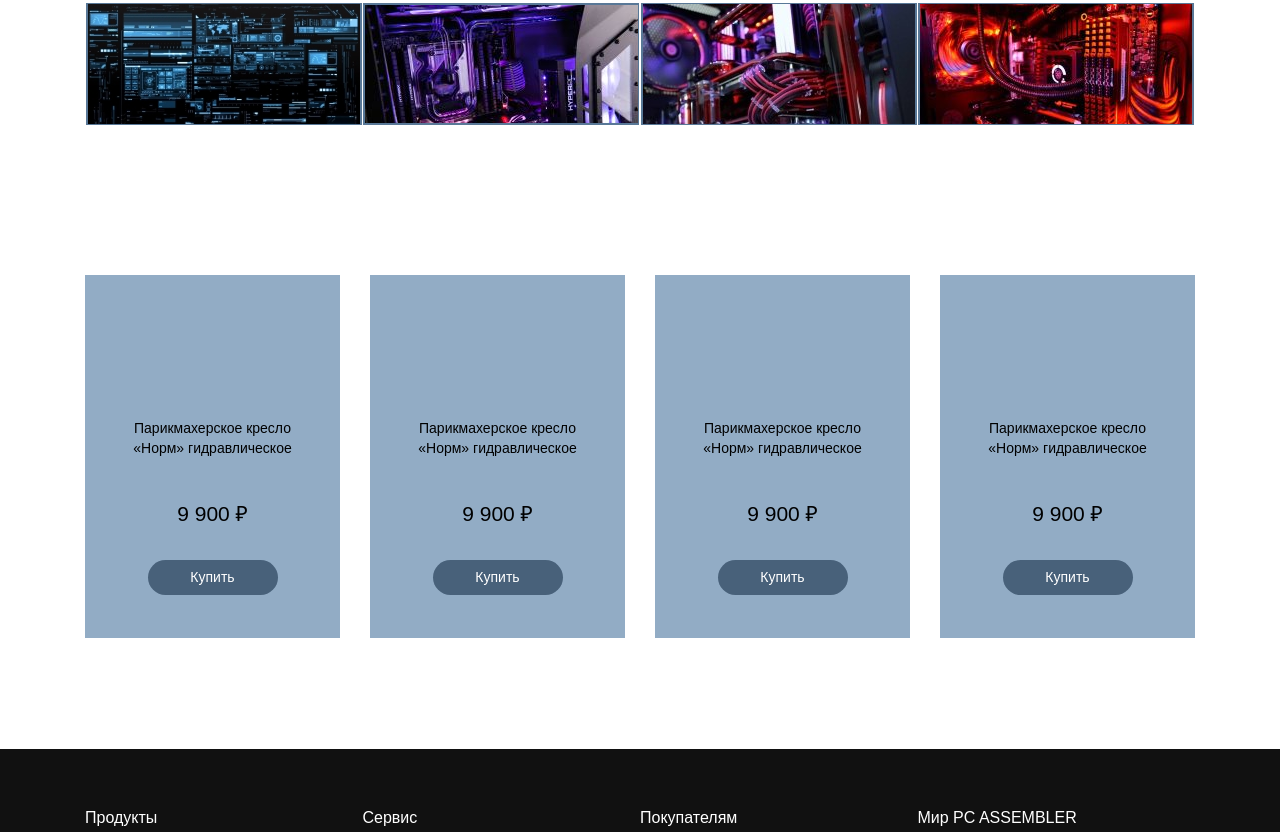
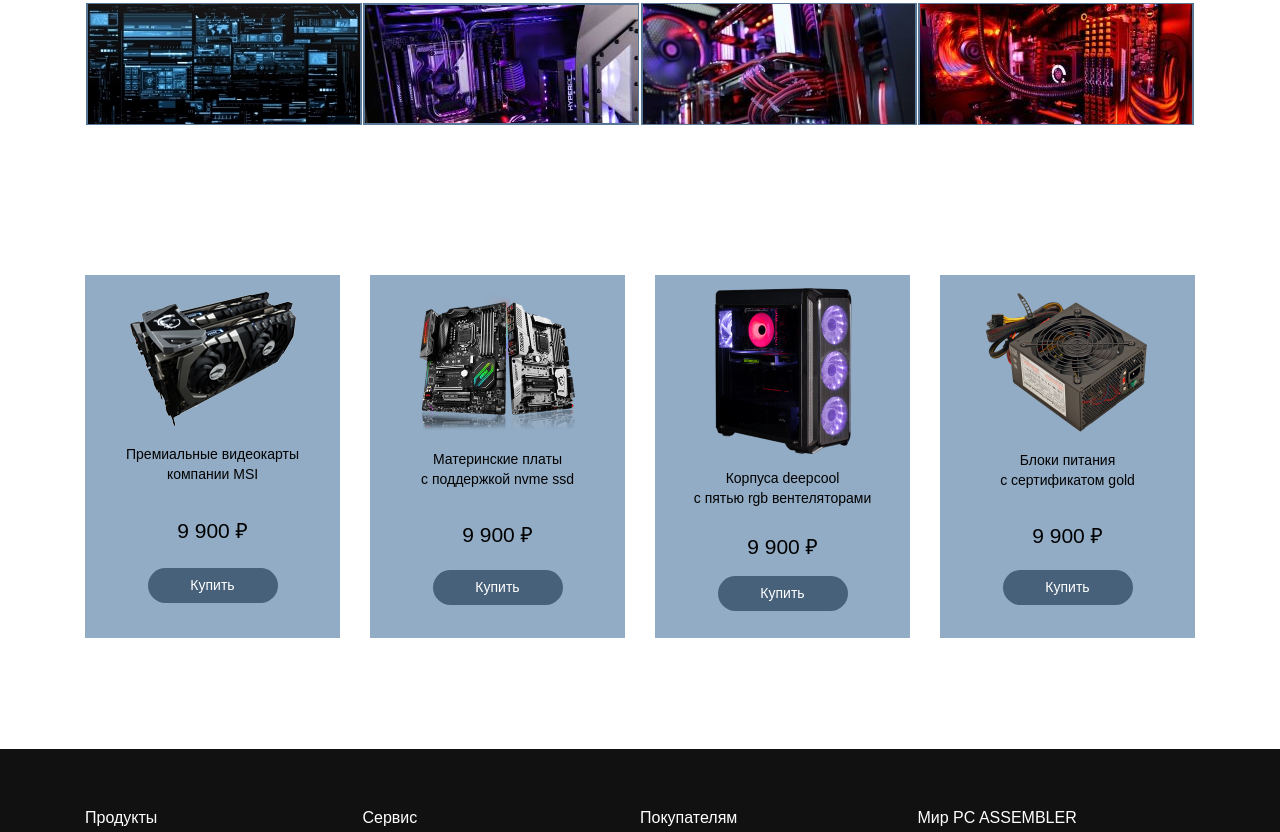
Before and after one commit to alekss-cv/pc_assembler.github.io, a plain HTML site: page index.html in a window 1280 px wide. Shown: the part 1897-2729 px from the top of the page. Drawn offline with Linux system fonts and the light colour scheme.

Commit message:
Update index.html

```diff
--- a/index.html
+++ b/index.html
@@ -38,7 +38,7 @@
           <li class="nav_item"><a href="#">Фотографии</a></li>
           <li class="nav_item"><a href="#">Спецификации</a></li>
           <li class="nav_item"><a href="#">Апгрейд</a></li>
-          <li class="nav_item"><a href="#">Мебель</a></li>
+          <li class="nav_item"><a href="#">Модели</a></li>
         </ul>
     </nav>
   </header>
@@ -57,28 +57,28 @@
     <div class="container_set_all">
     <div class="container_set">
       <div class="set_img set_1"></div>
-      <div class="container_text">Парикмахерское кресло <br>«Норм» гидравлическое</div>
+      <div class="container_text">Премиальные видеокарты<br>компании MSI</div>
       <div class="price">9 900 ₽</div>
       <button class="button_set"><div class="button_set_text">Купить</div></button>
     </div>
 
     <div class="container_set">
       <div class="set_img set_2"></div>
-      <div class="container_text">Парикмахерское кресло <br>«Норм» гидравлическое</div>
+      <div class="container_text">Материнские платы<br>с поддержкой nvme ssd</div>
       <div class="price">9 900 ₽</div>
       <button class="button_set"><div class="button_set_text">Купить</div></button>
     </div>
 
     <div class="container_set">
       <div class="set_img set_3"></div>
-      <div class="container_text">Парикмахерское кресло <br>«Норм» гидравлическое</div>
+      <div class="container_text">Корпуса deepcool<br>с пятью rgb вентеляторами</div>
       <div class="price">9 900 ₽</div>
       <button class="button_set"><div class="button_set_text">Купить</div></button>
     </div>
 
     <div class="container_set">
       <div class="set_img set_4"></div>
-      <div class="container_text">Парикмахерское кресло <br>«Норм» гидравлическое</div>
+      <div class="container_text">Блоки питания <br>с сертификатом gold</div>
       <div class="price">9 900 ₽</div>
       <button class="button_set"><div class="button_set_text">Купить</div></button>
     </div>
@@ -117,29 +117,29 @@
     <h2 class="specially">Вы недавно смотрели</h2>
     <div class="container_set_all set_all_bottom">
       <div class="container_set">
-      <div class="set_img"></div>
-      <div class="container_text">Парикмахерское кресло <br>«Норм» гидравлическое</div>
+        <div class="set_img set_1"></div>
+        <div class="container_text">Премиальные видеокарты<br>компании MSI</div>
         <div class="price">9 900 ₽</div>
         <button class="button_set"><div class="button_set_text">Купить</div></button>
       </div>
 
       <div class="container_set">
-      <div class="set_img"></div>
-      <div class="container_text">Парикмахерское кресло <br>«Норм» гидравлическое</div>
+        <div class="set_img set_2"></div>
+        <div class="container_text">Материнские платы<br>с поддержкой nvme ssd</div>
         <div class="price">9 900 ₽</div>
         <button class="button_set"><div class="button_set_text">Купить</div></button>
       </div>
 
       <div class="container_set">
-      <div class="set_img"></div>
-      <div class="container_text">Парикмахерское кресло <br>«Норм» гидравлическое</div>
+        <div class="set_img set_3"></div>
+        <div class="container_text">Корпуса deepcool<br>с пятью rgb вентеляторами</div>
         <div class="price">9 900 ₽</div>
         <button class="button_set"><div class="button_set_text">Купить</div></button>
       </div>
 
       <div class="container_set">
-      <div class="set_img"></div>
-      <div class="container_text">Парикмахерское кресло <br>«Норм» гидравлическое</div>
+        <div class="set_img set_4"></div>
+        <div class="container_text">Блоки питания <br>с сертификатом gold</div>
         <div class="price">9 900 ₽</div>
         <button class="button_set"><div class="button_set_text">Купить</div></button>
       </div>
```
Lines whose indentation alone changed are shown as unchanged.
